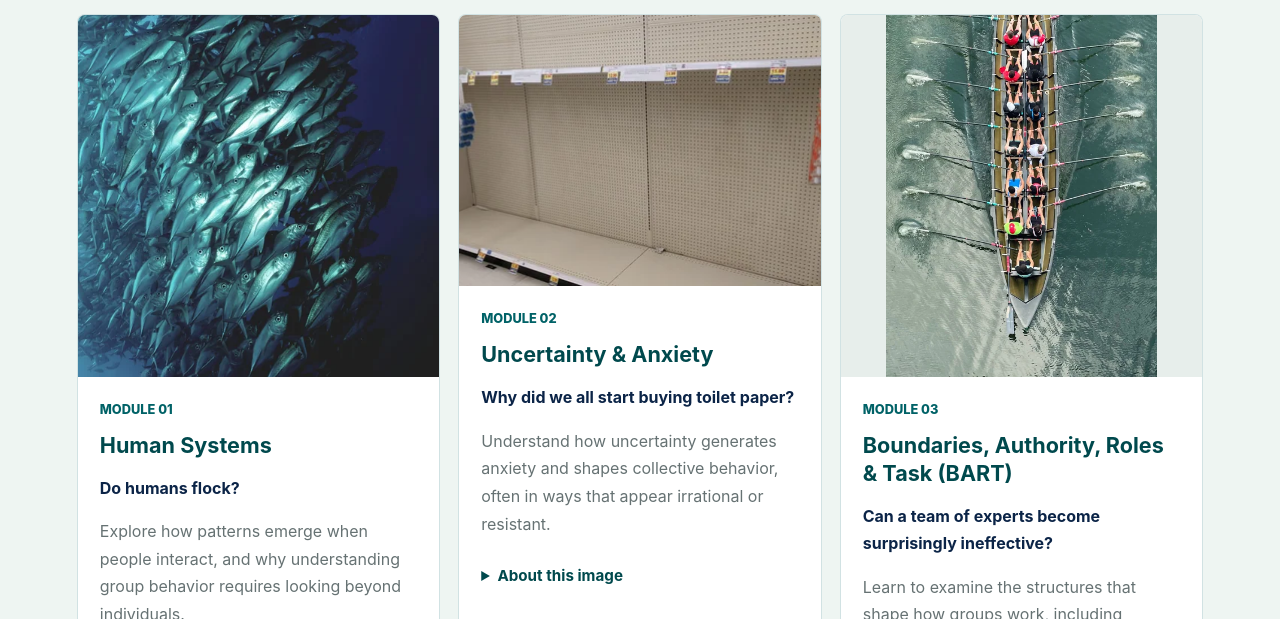
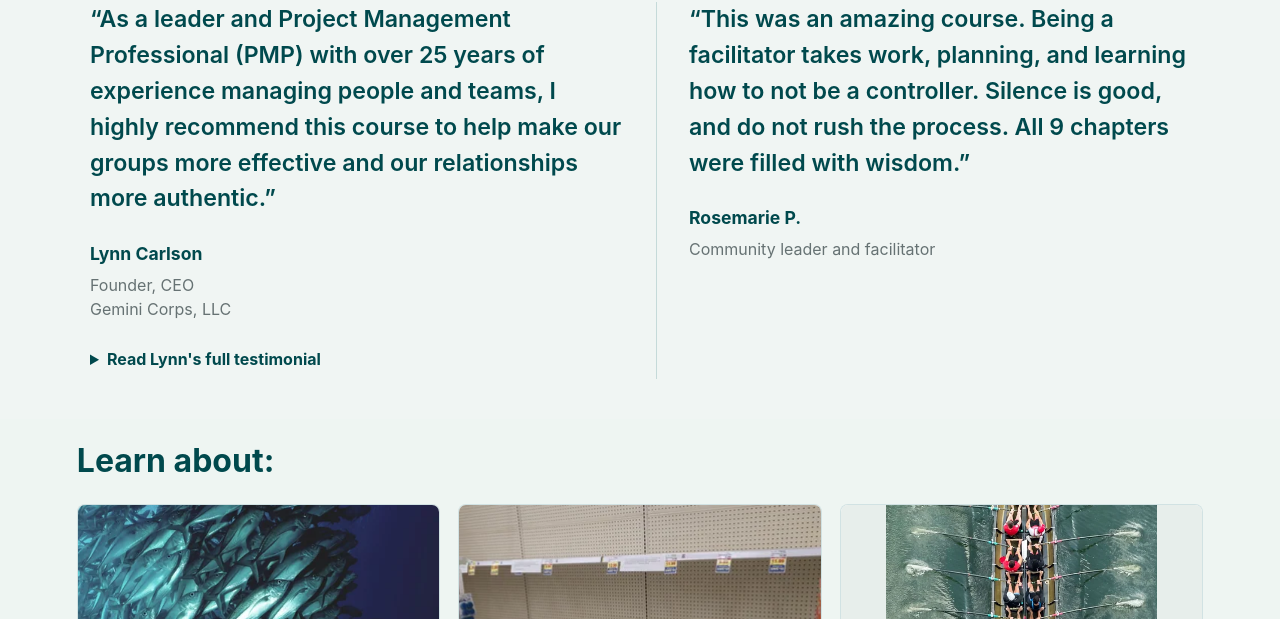
Before and after one commit to araharoutiounian-oss/Artune, a plain HTML site: page learning/group-dynamics-for-facilitators/index.html in a window 1280 px wide. Shown: the part 678-1297 px from the top of the page. Drawn offline with Linux system fonts and the light colour scheme.

Commit message:
Add files via upload

```diff
--- a/learning/group-dynamics-for-facilitators/index.html
+++ b/learning/group-dynamics-for-facilitators/index.html
@@ -21,6 +21,41 @@
       <section class="course-banner-section course-opening-banner" aria-labelledby="course-title">
         <h1 class="sr-only" id="course-title">Group Dynamics for Facilitators</h1>
         <img src="../../assets/gdf-banner.png" width="1672" height="941" alt="Group Dynamics for Facilitators. Learn to notice, make sense of, and respond to what emerges in groups. A systems-informed approach to facilitating with greater awareness, intention, and effectiveness." />
+      </section>
+      <section class="course-testimonial" aria-labelledby="testimonial-heading">
+        <div class="course-testimonial-inner">
+          <h2 class="kicker" id="testimonial-heading">Participant perspectives</h2>
+          <div class="testimonial-grid">
+            <div class="testimonial-entry">
+          <figure class="testimonial-quote">
+            <blockquote>
+              <p>&ldquo;As a leader and Project Management Professional (PMP) with over 25 years of experience managing people and teams, I highly recommend this course to help make our groups more effective and our relationships more authentic.&rdquo;</p>
+            </blockquote>
+            <figcaption>
+              <strong>Lynn Carlson</strong>
+              <span>Founder, CEO<br />Gemini Corps, LLC</span>
+            </figcaption>
+          </figure>
+          <details class="testimonial-details">
+            <summary>Read Lynn's full testimonial</summary>
+            <blockquote>
+              <p>&ldquo;Even after graduating with my Master's degree in Organizational Psychology and consulting with client organizations ranging from 5 to 5,000 employees for the last six years, I still gained a lot of new, useful, and practical education from the Group Dynamics for Facilitators course. The videos, worksheets, and workbooks were very useful for truly integrating the knowledge and skills.</p>
+              <p>I also learned a lot about myself as a facilitator and how to continue growing my skills in helping groups navigate uncertainty and focus on the work before them- especially when unproductive behaviors start to take the group off task.</p>
+              <p>As a leader and Project Management Professional (PMP) with over 25 years of experience managing people and teams, I highly recommend this course to help make our groups more effective and our relationships more authentic. I'm recommending it to my clients, teammates, community groups, and peers. Anyone who is a part of or leads a group, team, or organization can benefit from this course!&rdquo;</p>
+            </blockquote>
+          </details>
+            </div>
+            <figure class="testimonial-quote testimonial-entry testimonial-entry-rose">
+              <blockquote>
+                <p>&ldquo;This was an amazing course. Being a facilitator takes work, planning, and learning how to not be a controller. Silence is good, and do not rush the process. All 9 chapters were filled with wisdom.&rdquo;</p>
+              </blockquote>
+              <figcaption>
+                <strong>Rosemarie P.</strong>
+                <span>Community leader and facilitator</span>
+              </figcaption>
+            </figure>
+          </div>
+        </div>
       </section>
       <section class="section course-section course-curriculum course-curriculum-visual" aria-labelledby="curriculum-heading">
         <div class="section-heading">
--- a/styles.css
+++ b/styles.css
@@ -939,6 +939,112 @@ p {
   height: auto;
   margin-inline: auto;
   box-shadow: none;
+}
+
+.course-testimonial {
+  padding: 36px clamp(20px, 6vw, 86px) 40px;
+  border-top: 1px solid var(--line);
+  background: #f0f5f3;
+}
+
+.course-testimonial-inner {
+  max-width: 1100px;
+  margin-inline: auto;
+}
+
+.testimonial-grid {
+  display: grid;
+  grid-template-columns: repeat(2, minmax(0, 1fr));
+  gap: 32px;
+}
+
+.testimonial-entry {
+  min-width: 0;
+}
+
+.testimonial-entry-rose {
+  border-left: 1px solid var(--line);
+  padding-left: 32px;
+}
+
+@media (max-width: 768px) {
+  .testimonial-grid {
+    grid-template-columns: minmax(0, 1fr);
+    gap: 28px;
+  }
+
+  .testimonial-entry-rose {
+    border-left: 0;
+    border-top: 1px solid var(--line);
+    padding-left: 0;
+    padding-top: 28px;
+  }
+}
+
+.course-testimonial .kicker {
+  color: var(--teal);
+  line-height: 1.5;
+}
+
+.testimonial-quote {
+  margin: 0;
+}
+
+.testimonial-quote blockquote,
+.testimonial-details blockquote {
+  margin: 0;
+}
+
+.testimonial-quote blockquote p {
+  margin: 0;
+  color: var(--deep-teal);
+  font-size: 1.45rem;
+  line-height: 1.55;
+  font-weight: 600;
+}
+
+.testimonial-quote figcaption {
+  display: grid;
+  gap: 5px;
+  margin-top: 24px;
+  color: var(--ink);
+  line-height: 1.5;
+}
+
+.testimonial-quote figcaption strong {
+  color: var(--deep-teal);
+  font-size: 1.1rem;
+}
+
+.testimonial-quote figcaption span {
+  color: var(--muted);
+}
+
+.testimonial-details {
+  margin-top: 18px;
+}
+
+.testimonial-details summary {
+  width: fit-content;
+  max-width: 100%;
+  padding-block: 10px;
+  color: var(--deep-teal);
+  font-weight: 700;
+  cursor: pointer;
+}
+
+.testimonial-details blockquote {
+  padding-top: 8px;
+}
+
+@media (max-width: 620px) {
+  .course-testimonial {
+    padding: 28px 18px;
+  }
+
+  .testimonial-quote blockquote p {
+    font-size: 1.2rem;
+  }
 }
 
 @media (max-width: 620px) {
```
